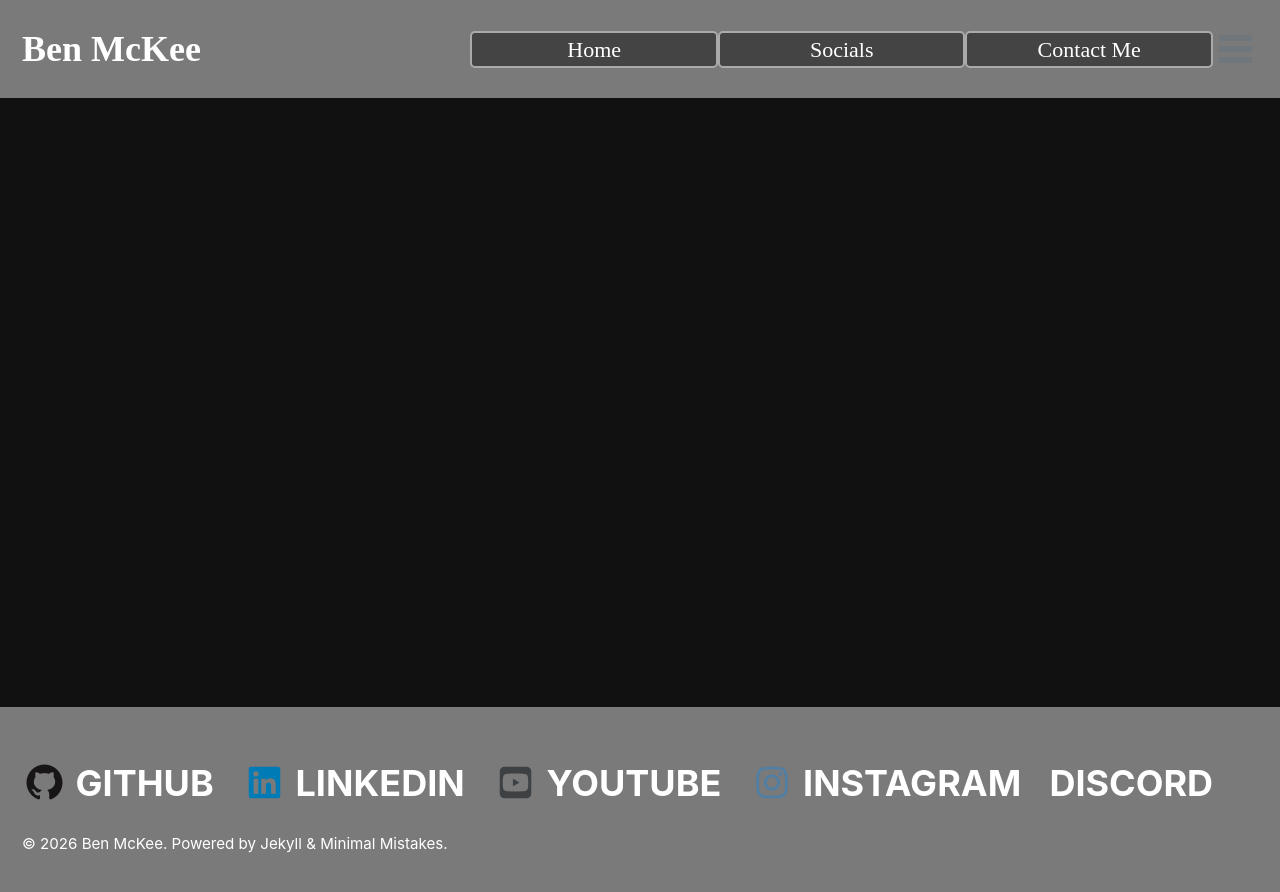
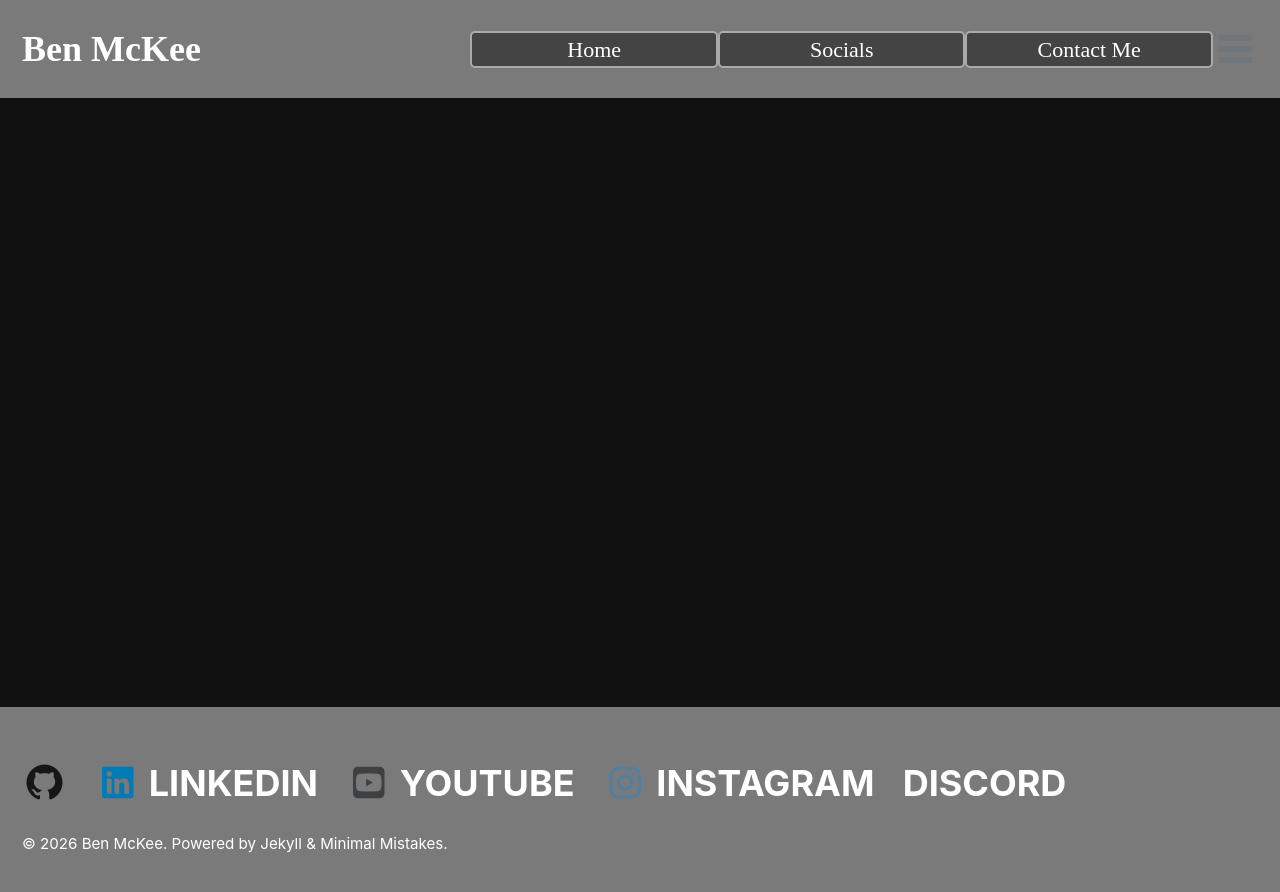
Before and after one commit to Bugglenuggets/Bugglenuggets.github.io, a Jekyll site: the page built from _pages/page-socials.md, in a window 1280 px wide. Shown: the top 892 px of the page. Built offline with Jekyll 4.4.1, drawn with Linux system fonts in a browser that asks for light colours.

Commit message:
Update _config.yml

```diff
--- a/_config.yml
+++ b/_config.yml
@@ -50,7 +50,7 @@ author:
 # Site Footer
 footer: # Site footer
   links: # Footer links
-    - label: "GitHub" # GitHub link
+    - label: "" # GitHub link
       icon: "fab fa-fw fa-github"
       url: "https://github.com/Bugglenuggets"
       target: "_blank"
```
